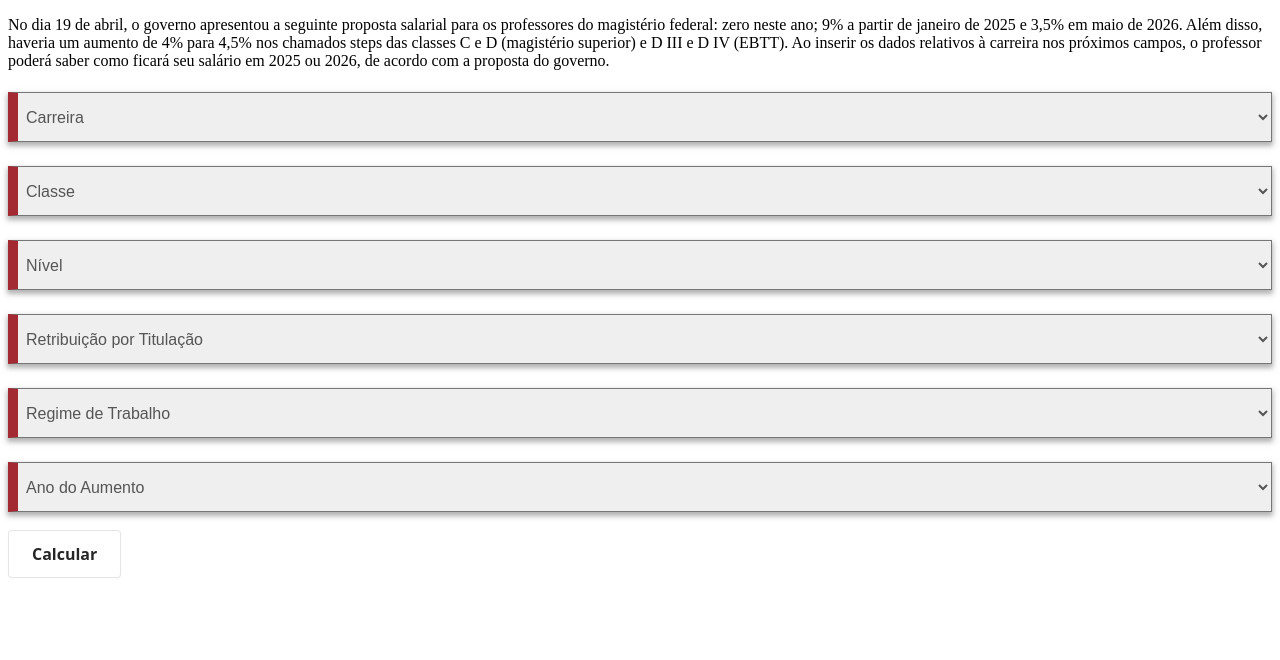
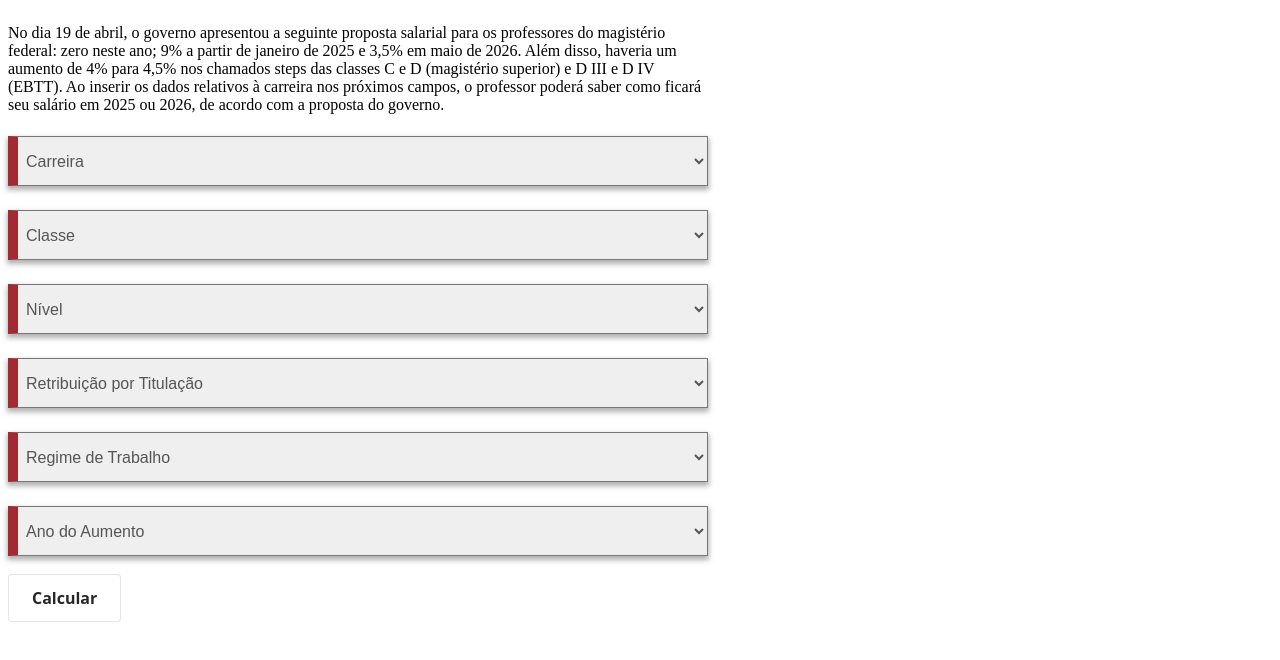
Before and after one commit to Chernicharo/caculadora-reajuste-professores, a plain HTML site: page index.html in a window 1280 px wide. Drawn offline with Linux system fonts and the light colour scheme.

Commit message:
added containerish

```diff
--- a/style.css
+++ b/style.css
@@ -146,3 +146,8 @@ form .rsform-block-nome {
   color: rgba(0, 0, 0, 0.65);
   transform: translateY(0);
 }
+
+body {
+    align-content: center;
+    max-width: 700px;
+}
```
